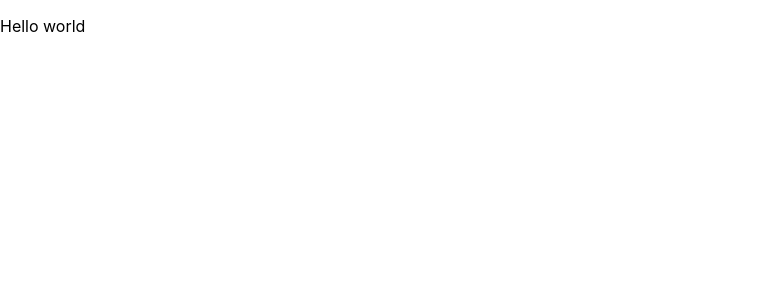
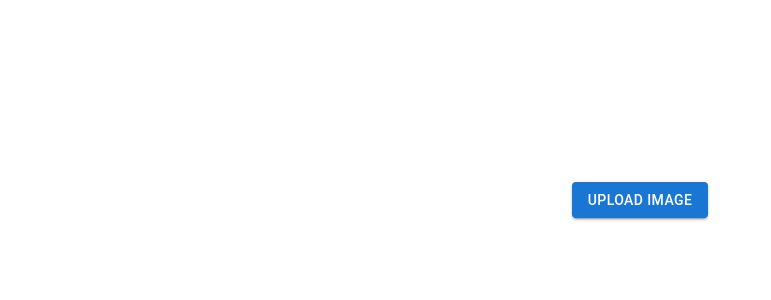
Before and after one commit to galzo/foe-to-lover, a React (Create React App) app: page / in a window 1280 px wide. Shown: the top 300 px of the page, without its empty margins (0-771 px from the left). Built offline with nearby package versions, Linux system fonts and the light colour scheme.

Commit message:
added initial version of image selector

```diff
--- a/package.json
+++ b/package.json
@@ -8,6 +8,10 @@
     "url": "https://github.com/galzo/foe-to-lover.git"
   },
   "dependencies": {
+    "@emotion/react": "^11.11.1",
+    "@emotion/styled": "^11.11.0",
+    "@fontsource/roboto": "^5.0.8",
+    "@mui/material": "^5.14.13",
     "@testing-library/jest-dom": "^5.17.0",
     "@testing-library/react": "^13.4.0",
     "@testing-library/user-event": "^13.5.0",
--- a/src/App.tsx
+++ /dev/null
@@ -1,11 +0,0 @@
-import React from "react";
-
-function App() {
-  return (
-    <div className="App">
-      <p>Hello world</p>
-    </div>
-  );
-}
-
-export default App;
--- /dev/null
+++ b/src/components/App.tsx
@@ -0,0 +1,21 @@
+import { Box, Typography } from "@mui/material";
+import React from "react";
+import { ImageSelector } from "./ImageSelector/ImageSelector";
+import { useImageSelection } from "../hooks/useImageSelection";
+import { ImageViewer } from "./ImageViewer/ImageViewer";
+
+export const App = () => {
+  const { onSelectImage, selectedImage } = useImageSelection();
+
+  return (
+    <Box
+      sx={{
+        width: "100%",
+        height: "100%",
+      }}
+    >
+      <ImageSelector onSelectImage={onSelectImage} />
+      {selectedImage && <ImageViewer imageSource={selectedImage} />}
+    </Box>
+  );
+};
--- /dev/null
+++ b/src/components/ImageSelector/ImageSelector.tsx
@@ -0,0 +1,36 @@
+import { Box, Button } from "@mui/material";
+import { ChangeEvent, FC, useRef } from "react";
+import { acceptableFormats } from "../../consts/imageSelectorConsts";
+
+interface ImageSelectorProps {
+  onSelectImage: (e: React.ChangeEvent<HTMLInputElement>) => void;
+}
+
+export const ImageSelector: FC<ImageSelectorProps> = ({ onSelectImage }) => {
+  const imageInputRef = useRef<HTMLInputElement>(null);
+
+  return (
+    <Box sx={{ width: "100%", height: "400px", display: "flex", justifyContent: "center", alignItems: "center" }}>
+      <form>
+        <input
+          ref={imageInputRef}
+          type="file"
+          id="image"
+          accept={acceptableFormats.join(", ")}
+          onChange={onSelectImage}
+          hidden
+          style={{ display: "none" }}
+        />
+        <Button
+          variant="contained"
+          color="primary"
+          size="medium"
+          onClick={() => imageInputRef?.current?.click()}
+          data-testid="BrowseFiles"
+        >
+          {"Upload Image"}
+        </Button>
+      </form>
+    </Box>
+  );
+};
--- /dev/null
+++ b/src/components/ImageViewer/ImageViewer.tsx
@@ -0,0 +1,14 @@
+import { Box } from "@mui/material";
+import React, { FC } from "react";
+
+interface ImageViewerProps {
+  imageSource: string;
+}
+
+export const ImageViewer: FC<ImageViewerProps> = ({ imageSource }) => {
+  return (
+    <Box sx={{ width: "100%" }}>
+      <img src={imageSource} alt="preview" />
+    </Box>
+  );
+};
--- /dev/null
+++ b/src/consts/imageSelectorConsts.ts
@@ -0,0 +1,2 @@
+export const acceptableFormats = [".png", ".jpg", ".jpeg"];
+export const imageMimeType = /image\/(png|jpg|jpeg)/i;
--- /dev/null
+++ b/src/hooks/useImageSelection.tsx
@@ -0,0 +1,46 @@
+import { ChangeEvent, useEffect, useState } from "react";
+import { imageMimeType } from "../consts/imageSelectorConsts";
+
+export const useImageSelection = () => {
+  const [selectedImage, setSelectedImage] = useState<File>();
+  const [imageURL, setImageURL] = useState<string>();
+
+  const onSelectImage = (e: ChangeEvent<HTMLInputElement>) => {
+    const file = e?.target?.files?.[0];
+    if (!file) return;
+
+    if (!file.type.match(imageMimeType)) {
+      console.warn("Image mime type is not valid");
+      return;
+    }
+
+    setSelectedImage(file);
+  };
+
+  useEffect(() => {
+    let fileReader: FileReader;
+    let isCancelled: Boolean;
+
+    if (selectedImage) {
+      fileReader = new FileReader();
+      fileReader.onload = (e: any) => {
+        const { result } = e.target;
+        if (result && !isCancelled) {
+          setImageURL(result);
+        }
+      };
+      fileReader.readAsDataURL(selectedImage);
+    }
+    return () => {
+      isCancelled = true;
+      if (fileReader && fileReader.readyState === 1) {
+        fileReader.abort();
+      }
+    };
+  }, [selectedImage]);
+
+  return {
+    onSelectImage: onSelectImage,
+    selectedImage: imageURL,
+  };
+};
```
Also changed, not shown: src/index.tsx (+6 -8 lines), 1 other file (tests, documents, lock files or other folders).
